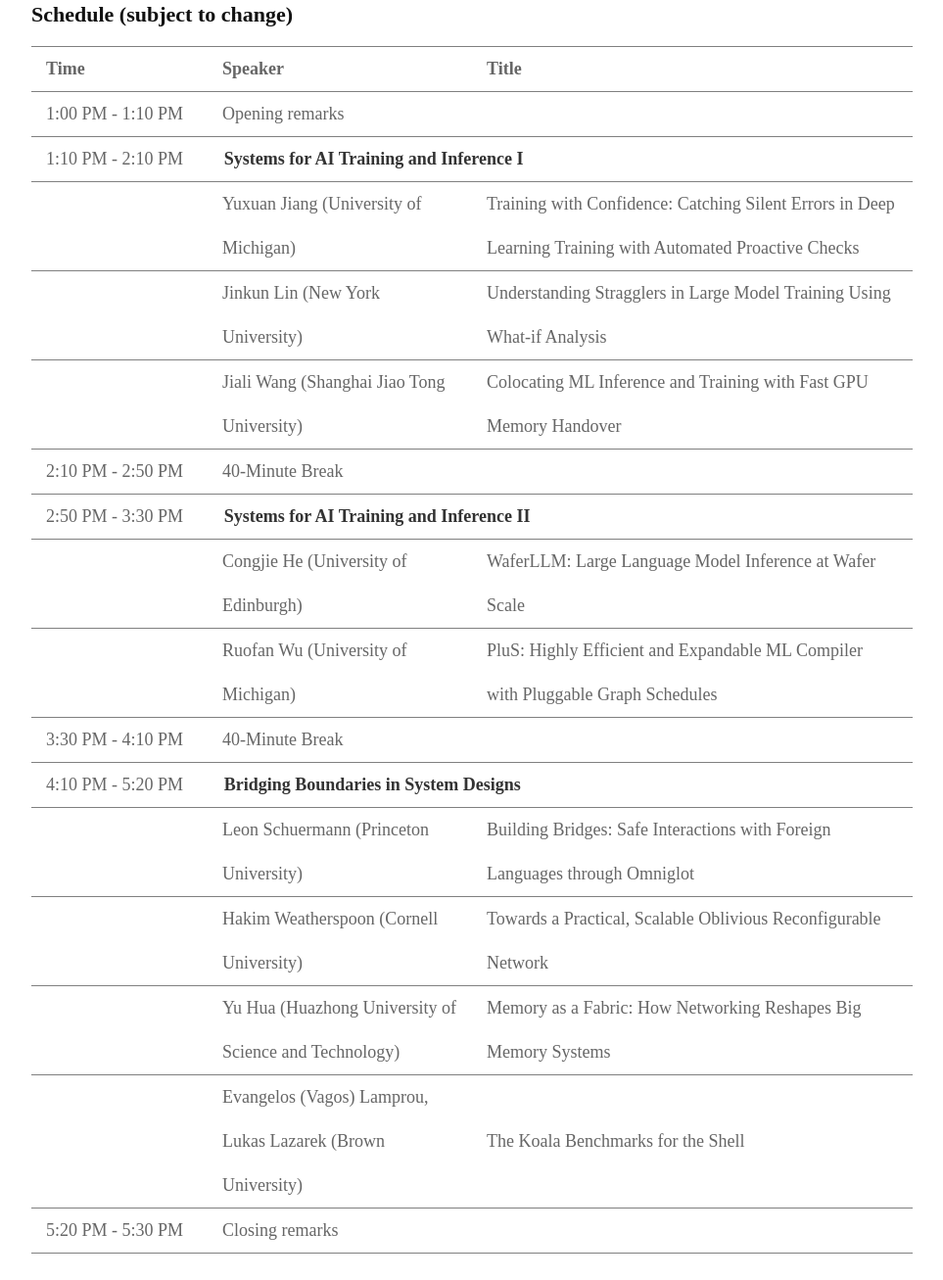
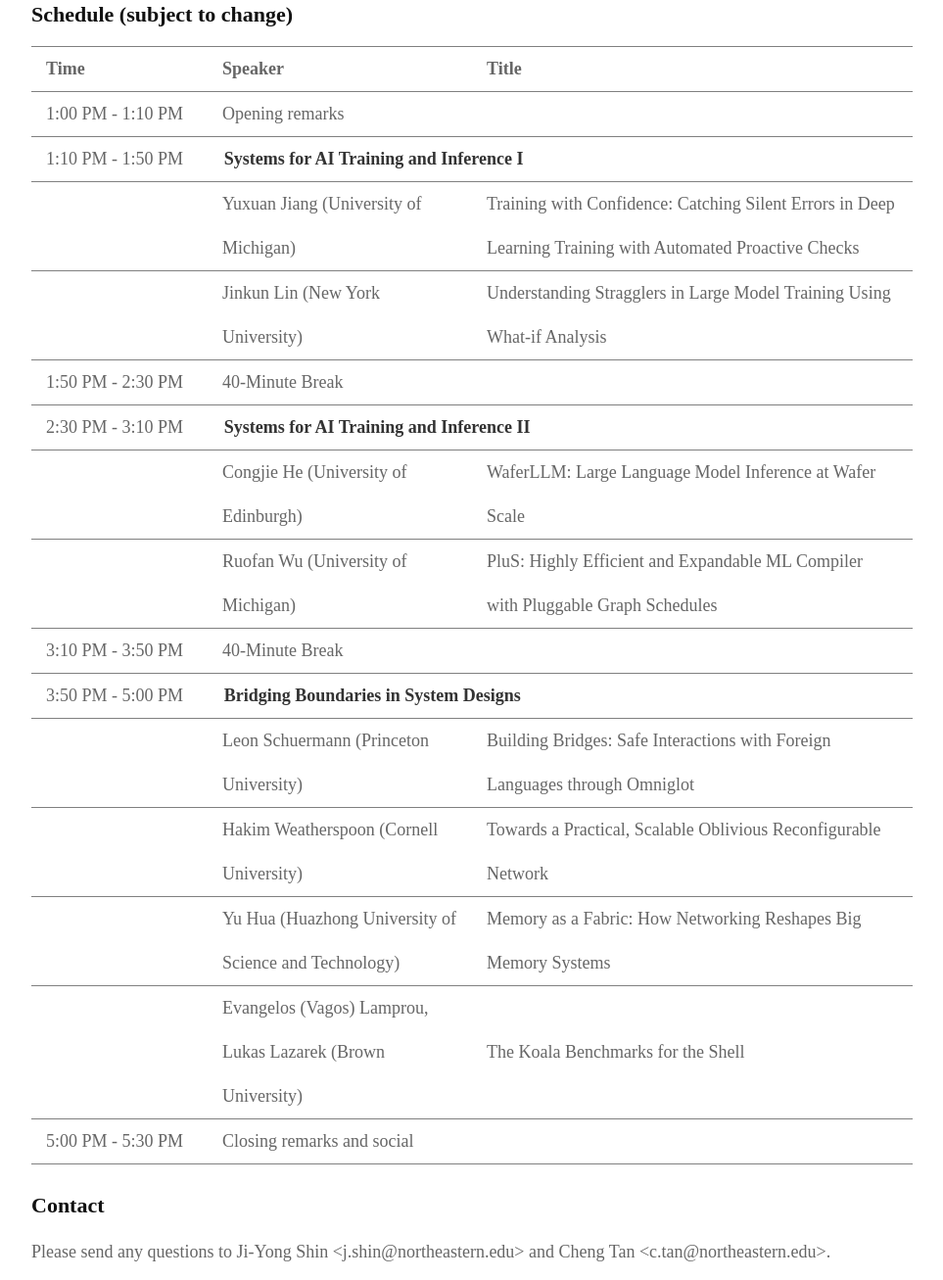
Before and after one commit to Khoury-srg/pre-osdi-atc-2025, a plain HTML site: page docs/index.html in a window 1280 px wide. Shown: the part 864-2171 px from the top of the page at 98% size, without its empty margins (158-1121 px from the left). Drawn offline with Linux system fonts and the light colour scheme.

Commit message:
jiali's talk removed

```diff
--- a/docs/index.html
+++ b/docs/index.html
@@ -75,7 +75,7 @@ table colgroup col:nth-child(3) {
 								<tr><td>1:00 PM - 1:10 PM</td><td>Opening remarks</td><td></td></tr>
 							</tbody>
 							<tbody>
-								<tr><td>1:10 PM - 2:10 PM</td><td colspan="2"><strong>Systems for AI Training and Inference I </strong></td></tr>
+								<tr><td>1:10 PM - 1:50 PM</td><td colspan="2"><strong>Systems for AI Training and Inference I </strong></td></tr>
 							</tbody>
 							<tbody>
 								<tr><td></td><td>Yuxuan Jiang (University of Michigan)</td><td>Training with Confidence: Catching Silent Errors in Deep Learning Training with Automated Proactive Checks</td></tr>
@@ -83,14 +83,15 @@ table colgroup col:nth-child(3) {
 							<tbody>
 								<tr><td></td><td>Jinkun Lin (New York University)</td><td>Understanding Stragglers in Large Model Training Using What-if Analysis</td></tr>
 							</tbody>
-							<tbody>
+<!--							<tbody>
 								<tr><td></td><td>Jiali Wang (Shanghai Jiao Tong University)</td><td>Colocating ML Inference and Training with Fast GPU Memory Handover</td></tr>
 							</tbody>
+-->
 							<tbody>
-								<tr><td>2:10 PM - 2:50 PM</td><td> 40-Minute Break</td><td></td></tr>
+								<tr><td>1:50 PM - 2:30 PM</td><td> 40-Minute Break</td><td></td></tr>
 							</tbody>
 							<tbody>
-								<tr><td>2:50 PM - 3:30 PM</td><td colspan="2"><strong>Systems for AI Training and Inference II </strong></td></tr>
+								<tr><td>2:30 PM - 3:10 PM</td><td colspan="2"><strong>Systems for AI Training and Inference II </strong></td></tr>
 							</tbody>
 <!--							<tbody>
 								<tr><td></td><td>Wenxin Zheng (Shanghai Jiao Tong University)</td><td>SAVE: Software-Implemented Fault Tolerance for Model Inference against GPU Memory Bit Flips</td></tr>
@@ -104,10 +105,10 @@ table colgroup col:nth-child(3) {
 							</tbody>
 
 							<tbody>
-								<tr><td>3:30 PM - 4:10 PM</td><td>40-Minute Break</td><td></td></tr>
+								<tr><td>3:10 PM - 3:50 PM</td><td>40-Minute Break</td><td></td></tr>
 							</tbody>
 							<tbody>
-								<tr><td>4:10 PM - 5:20 PM</td><td colspan="2"><strong>Bridging Boundaries in System Designs</strong></td></tr>
+								<tr><td>3:50 PM - 5:00 PM</td><td colspan="2"><strong>Bridging Boundaries in System Designs</strong></td></tr>
 							</tbody>
 							<tbody>
 								<tr><td></td><td>Leon Schuermann (Princeton University)</td><td>Building Bridges: Safe Interactions with Foreign Languages through Omniglot</td></tr>
@@ -122,7 +123,7 @@ table colgroup col:nth-child(3) {
 								<tr><td></td><td>Evangelos (Vagos) Lamprou, Lukas Lazarek (Brown University)</td><td>The Koala Benchmarks for the Shell</td></tr>
 							</tbody>
 							<tbody>
-								<tr><td>5:20 PM - 5:30 PM</td><td>Closing remarks</td><td></td></tr>
+								<tr><td>5:00 PM - 5:30 PM</td><td>Closing remarks and social</td><td></td></tr>
 							</tbody>
 						</table>
 					</div>
```
